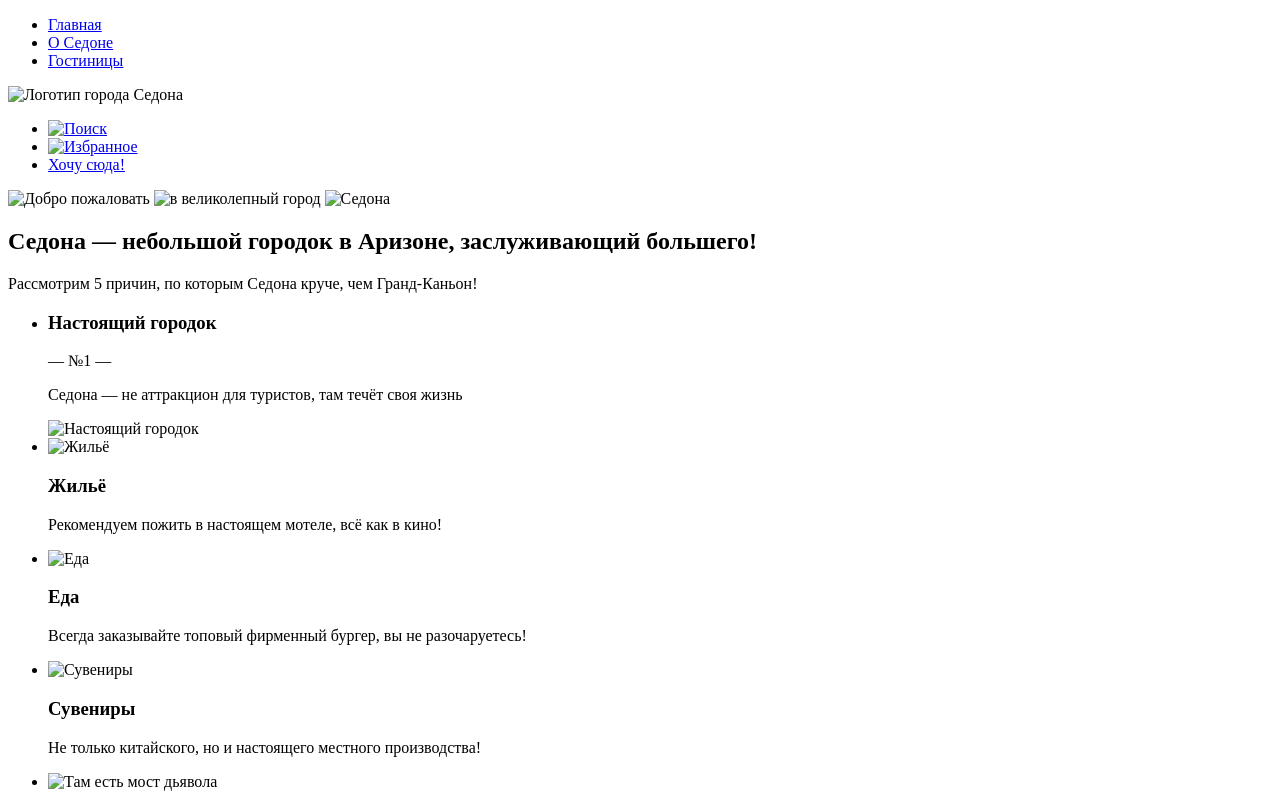
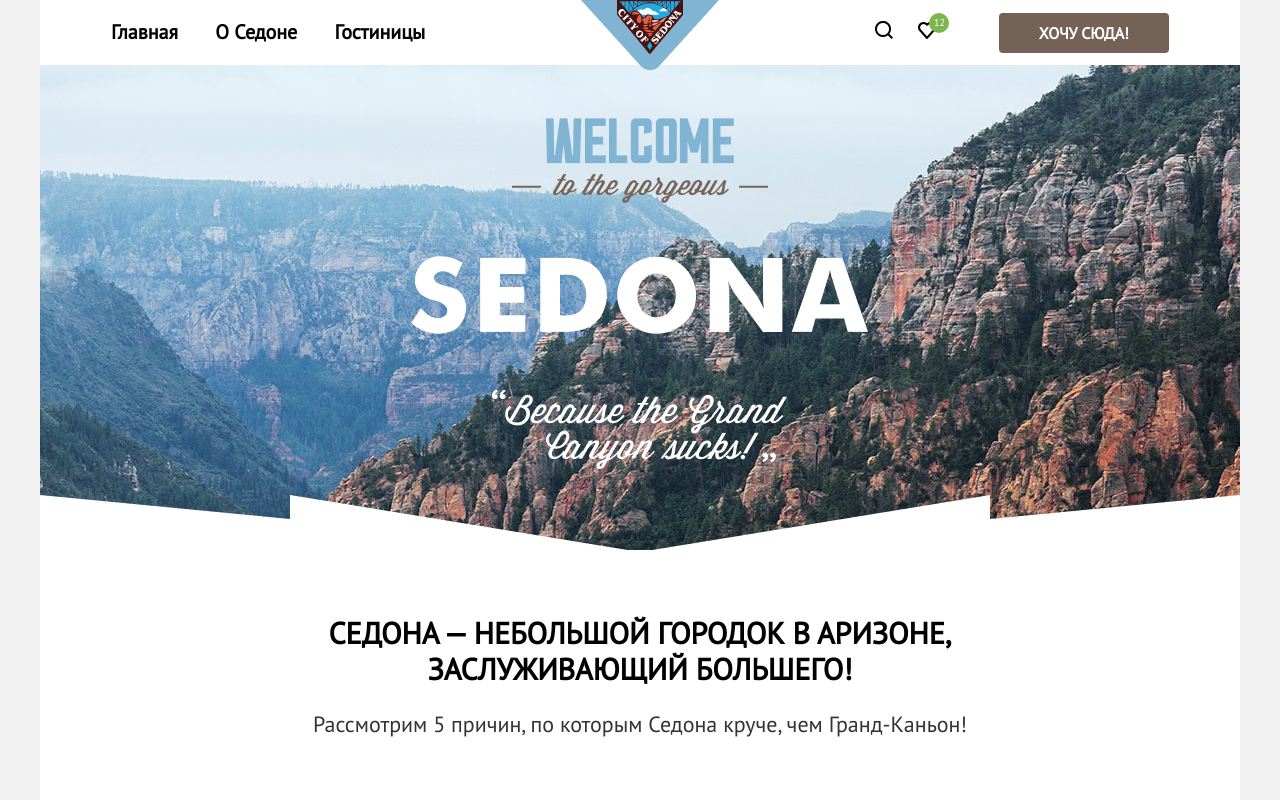
Before and after one commit to ekutok/568511-sedona-32, a plain HTML site: page index.html in a window 1280 px wide. Shown: the top 800 px of the page. Drawn offline with Linux system fonts and the light colour scheme.

Commit message:
Главная страница

```diff
--- /dev/null
+++ b/css/styles.css
@@ -0,0 +1,375 @@
+@font-face {
+  font-family: "PT Sans";
+  src: url("../fonts/ptsans-400.woff2") format("woff2");
+  font-weight: 400;
+  font-style: normal;
+  font-display: swap;
+ }
+
+ * {
+  margin: 0;
+  padding: 0;
+}
+
+body {
+  background-color: #F2F2F2;
+  font-family: "PT Sans", sans-serif;
+}
+
+.page-header,
+.page-main,
+.page-footer {
+  width: 1200px;
+  margin: 0 auto;
+}
+
+.page-header {
+  height: 65px;
+  background-color: #fff;
+  text-align: center;
+}
+.page-header .navigation .navigation-list {
+  display: inline-block;
+  list-style-type: none;
+  float: left;
+}
+.page-header .navigation .navigation-list li {
+  display: inline-block;
+  margin-right: 33px;
+}
+.page-header .navigation .navigation-list li:first-child {
+  margin-left: 71px;
+}
+.page-header .navigation .navigation-list li:last-child {
+  margin-right: 0;
+}
+.page-header .navigation .navigation-list li:hover {
+  border-bottom: 2px #756257 solid;
+}
+.page-header .navigation .navigation-list li a {
+  color: #000;
+  line-height: 65px;
+  font-weight: 700;
+  font-size: 20px;
+  text-decoration: none;
+}
+
+.page-header .navigation .logo {
+  display: inline-block;
+}
+
+.page-header .navigation .navigation-user {
+  display: inline-block;
+  list-style-type: none;
+  float: right;
+}
+.page-header .navigation .navigation-user li {
+  display: inline-block;
+  margin-right: 21px;
+}
+.page-header .navigation .navigation-user li:last-child {
+  margin-left: 12px;
+  margin-right: 71px;
+}
+.page-header .navigation .navigation-user li a {
+  color: #000;
+  line-height: 65px;
+  font-weight: 700;
+  font-size: 20px;
+  text-decoration: none;
+}
+.page-header .navigation .navigation-user .favourites {
+  background-color: #7DB54F;
+  border-radius: 50%;
+  color: #fff;
+  font-size: 10px;
+  font-weight: 400;
+  line-height: 20px;
+  width: 20px;
+  height: 20px;
+  position: relative;
+  top: -13px;
+  left: -12px;
+  display: inline-block;
+}
+
+.page-header .navigation .navigation-user .icon {
+  max-width: 18px;
+  max-height: 18px;
+}
+.page-header .navigation .navigation-user .button {
+  background-color: #756257;
+  width: 160px;
+  padding: 10px 40px;
+  font-size: 16px;
+  text-transform: uppercase;
+  border-radius: 4px;
+  color: #fff;
+}
+.page-header .navigation .navigation-user .button:hover {
+  background-color: #615048;
+}
+.page-header .navigation .navigation-user .button:active span {
+  opacity: 0.3;
+}
+
+
+.welcome {
+  background-color: #fff;
+}
+.welcome .poster {
+  background: url("../img/header-background.jpg") no-repeat;
+  height: 485px;
+  width: 1200px;
+  padding-top: 2px;
+  text-align: center;
+}
+.welcome .poster img {
+  margin-top: 51px;
+}
+.welcome .poster:after {
+  content: url("../img/header-divider.png");
+  height: 57px;
+  width: 1200px;
+  bottom: -21px;
+  left: 0;
+  position: relative;
+}
+.welcome .promo {
+  min-height: 282px;
+  width: 720px;
+  margin: 0 auto;
+
+}
+.welcome .promo h1 {
+  font-size: 30px;
+  font-weight: 700;
+  line-height: 36px;
+  text-align: center;
+  text-transform: uppercase;
+  margin-bottom: 23px;
+  padding-top: 63px;
+}
+.welcome .promo p {
+  font-size: 22px;
+  font-weight: 400;
+  text-align: center;
+  color: #333;
+}
+
+.advantages {
+  background-color: #fff;
+}
+.advantages .advantages-list {
+  list-style-type: none;
+}
+
+.advantages .advantages-list .photo {
+  width: 800px;
+  height: 384px;
+  float: left;
+}
+
+.advantages .advantages-list .advantages-item {
+  width: 400px;
+  height: 384px;
+  text-align: center;
+  float: left;
+}
+.advantages .advantages-list .advantages-item .advantages-title {
+  font-size: 24px;
+  font-weight: 700;
+  line-height: 28px;
+  text-align: center;
+  max-width: 220px;
+  padding-bottom: 25px;
+  margin: 0 auto;
+}
+.advantages .advantages-list .advantages-item .advantages-description {
+  font-size: 18px;
+  font-style: normal;
+  font-weight: 400;
+  line-height: 21px;
+  text-align: center;
+  max-width: 220px;
+  margin: 0 auto;
+}
+.advantages .advantages-list .advantages-item .advantages-number {
+  font-size: 18px;
+  padding-bottom: 25px;
+  font-weight: 400;
+  line-height: 21px;
+  text-align: center;
+  max-width: 220px;
+  margin: 0 auto;
+}
+.advantages .advantages-list .advantages-item img {
+  padding-top: 90px;
+  padding-bottom: 23px;
+  height: 75px;
+  width: 75px;
+}
+
+.advantages .advantages-list .advantages-item:nth-child(1) {
+  background-color: #83B3D3;
+  color: #fff;
+}
+.advantages .advantages-list .advantages-item:nth-child(1) .advantages-title,
+.advantages .advantages-list .advantages-item:nth-child(6) .advantages-title,
+.advantages .advantages-list .advantages-item:nth-child(7) .advantages-title,
+.advantages .advantages-list .advantages-item:nth-child(8) .advantages-title,
+.advantages .advantages-list .advantages-item:nth-child(9) .advantages-title,
+.advantages .advantages-list .advantages-item:nth-child(10) .advantages-title {
+  padding-top: 98px;
+}
+.advantages .advantages-list .advantages-item:nth-child(3),
+.advantages .advantages-list .advantages-item:nth-child(5),
+.advantages .advantages-list .advantages-item:nth-child(8),
+.advantages .advantages-list .advantages-item:nth-child(10) {
+  background-color: rgba(131, 179, 211, 0.12);
+}
+.advantages .advantages-list .advantages-item:nth-child(9) {
+  background-color: rgba(131, 179, 211, 0.2);
+}
+.advantages .advantages-list .advantages-item:nth-child(3) .advantages-description {
+  color: #333;
+}
+.advantages .advantages-list .advantages-item:nth-child(4) {
+  background-color: #fff;
+}
+.advantages .advantages-list .advantages-item:nth-child(4) .advantages-description {
+  color: #333;
+}
+.advantages .advantages-list .advantages-item:nth-child(7) {
+  background-color: #83B3D3;
+  color: #fff;
+}
+
+.hotel-search {
+  clear: both;
+  height: 417px;
+  background-color: #fff;
+  text-align: center;
+}
+.hotel-search h2 {
+  font-size: 30px;
+  font-weight: 700;
+  line-height: 36px;
+  padding-top: 90px;
+  margin: 0 auto;
+  width: 720px;
+  padding-bottom: 15px;
+  text-transform: uppercase;
+}
+.hotel-search p {
+  margin: 0 auto;
+  width: 720px;
+  font-size: 22px;
+  padding-top: 15px;
+  font-style: normal;
+  font-weight: 400;
+  line-height: 26px;
+}
+.hotel-search .button {
+  margin: 0 auto;
+  display: inline-block;
+  margin-top: 73px;
+  font-size: 20px;
+  font-weight: 400;
+  background-color: #756257;
+  padding: 10px 40px;
+  text-transform: uppercase;
+  border-radius: 4px;
+  color: #fff;
+  text-decoration: none;
+}
+
+
+.subscription {
+  clear: both;
+  height: 411px;
+  background: url("../img/subscribe-background.jpg") #000 no-repeat;
+  text-align: center;
+  color: #fff;
+}
+.subscription h2 {
+  font-size: 30px;
+  font-weight: 700;
+  line-height: 36px;
+  padding-top: 90px;
+  margin: 0 auto;
+  width: 720px;
+  padding-bottom: 15px;
+  text-transform: uppercase;
+}
+.subscription p {
+  margin: 0 auto;
+  width: 720px;
+  font-size: 22px;
+  padding-top: 15px;
+  font-style: normal;
+  font-weight: 400;
+  line-height: 26px;
+}
+.subscription form {
+  margin-top: 60px;
+}
+.subscription form input[type="email"] {
+  height: 60px;
+  width: 600px;
+  font-size: 18px;
+  line-height: 62px;
+  padding: 0 22px;
+  background: #F2F2F2;
+  border-radius: 10px 0px 0px 10px;
+  border: 0px;
+}
+.subscription form button {
+  color: #fff;
+  font-size: 20px;
+  background: #83B3D3;
+  border: 0px;
+  border-radius: 0px 10px 10px 0px;
+  text-transform: uppercase;
+  height: 60px;
+  width: 200px;
+}
+
+.page-footer {
+  height: 120px;
+  line-height: 120px;
+}
+.footer-social,
+.footer-telephone,
+.footer-copyright {
+  display: inline-block;
+}
+.footer-social {
+  width: 165px;
+  padding-left: 70px;
+}
+.footer-social ul.social-list {
+  list-style-type: none;
+}
+.footer-social ul.social-list li.social-item {
+  display: inline-block;
+  margin-right: 30px;
+}
+.footer-social ul.social-list li.social-item:last-child {
+  margin-right: 0px;
+}
+.footer-telephone {
+  width: 720px;
+  font-size: 40px;
+  font-weight: 400;
+  text-align: center;
+}
+.footer-telephone a {
+  color: #000;
+  text-decoration: none;
+}
+.footer-copyright {
+  width: 165px;
+  padding-right: 70px;
+  text-align: right;
+}
--- a/index.html
+++ b/index.html
@@ -3,6 +3,7 @@
   <head>
     <meta charset="utf-8">
     <title>HTML Academy: Седона</title>
+    <link rel="stylesheet" href="css/styles.css">
   </head>
   <body>
 
@@ -19,59 +20,61 @@
             <a class="navigation-link" href="catalog.html">Гостиницы</a>
           </li>
         </ul>
-        <img class="logo" src="" alt="Логотип города Седона">
-        <ul class="navigation-list navigation-user">
+        <img class="logo" src="img/logo-sedona.png" width="138" height="70" alt="Логотип города Седона">
+        <ul class="navigation-user">
           <li class="navigation-item">
             <a class="navigation-link" href="#">
-              <img src="" alt="Поиск">
+              <img src="img/icon-search.png" class="icon" alt="Поиск">
             </a>
           </li>
           <li class="navigation-item">
             <a class="navigation-link" href="#">
-              <img src="" alt="Избранное">
+              <img src="img/icon-favourites.png" class="icon" alt="Избранное">
+              <span class="favourites">12</span>
             </a>
           </li>
           <li class="navigation-item">
-            <a class="navigation-link button" href="#">Хочу сюда!</a>
+            <a class="navigation-link button" href="#"><span>Хочу сюда!</span></a>
           </li>
         </ul>
       </nav>
     </header>
 
     <main class="page-main">
-      <section class="promo">
-        <img src="" alt="Добро пожаловать">
-        <img src="" alt="в великолепный город">
-        <img src="" alt="Седона">
-        <h1>Седона — небольшой городок в Аризоне, заслуживающий большего!</h1>
-        <p>Рассмотрим 5 причин, по которым Седона круче, чем Гранд-Каньон!</p>
+      <section class="welcome">
+        <section class="poster">
+          <img src="img/header-welcome.png" alt="Добро пожаловать в великолепный город Седона" height="352" width="458">
+        </section>
+        <section class="promo">
+          <h1>Седона — небольшой городок в Аризоне, заслуживающий большего!</h1>
+          <p>Рассмотрим 5 причин, по которым Седона круче, чем Гранд-Каньон!</p>
+        </section>
       </section>
       <section class="advantages">
         <ul class="advantages-list">
           <li class="advantages-item">
-            <h3 class="advantages-title">Настоящий
-              городок</h3>
+            <h3 class="advantages-title">Настоящий городок</h3>
             <p class="advantages-number">— №1 —</p>
             <p class="advantages-description">Седона — не аттракцион для туристов, там течёт своя жизнь</p>
-            <img src="" alt="Настоящий городок">
           </li>
+          <img src="../img/photo-1.jpg" class="photo" alt="Настоящий городок">
           <li class="advantages-item">
-            <img src="" alt="Жильё">
+            <img src="../img/icon-1.png" alt="Жильё">
             <h3 class="advantages-title">Жильё</h3>
             <p class="advantages-description">Рекомендуем пожить в настоящем мотеле, всё как в кино!</p>
           </li>
           <li class="advantages-item">
-            <img src="" alt="Еда">
+            <img src="../img/icon-2.png" alt="Еда">
             <h3 class="advantages-title">Еда</h3>
             <p class="advantages-description">Всегда заказывайте топовый фирменный бургер, вы не разочаруетесь!</p>
           </li>
           <li class="advantages-item">
-            <img src="" alt="Сувениры">
+            <img src="../img/icon-3.png" alt="Сувениры">
             <h3 class="advantages-title">Сувениры</h3>
             <p class="advantages-description">Не только китайского, но и настоящего местного производства!</p>
           </li>
+          <img src="../img/photo-2.jpg" class="photo" alt="Там есть мост дьявола">
           <li class="advantages-item">
-            <img src="" alt="Там есть мост дьявола">
             <h3 class="advantages-title">Там есть мост дьявола</h3>
             <p class="advantages-number">— №2 —</p>
             <p class="advantages-description">Да, по нему можно пройти! Если вы осмелитесь, разумеется</p>
@@ -102,8 +105,7 @@
         <h2>Подпишитесь на рассылку</h2>
         <p>Только полезная информация и никакого спама, честное бойскаутское!</p>
         <form action="https://echo.htmlacademy.ru/">
-          <button type="email" name="email" placeholder="Ваш e-mail"></button>
-            <button type="submit" value="Подписаться"></button>
+          <input type="email" name="email" placeholder="Ваш e-mail"><button type="submit">Подписаться</button>
         </form>
       </section>
     </main>
@@ -112,13 +114,13 @@
       <section class="footer-social">
         <ul class="social-list">
           <li class="social-item">
-            <a href="#"><img src="" alt="Twitter"></a>
+            <a href="#"><img src="img/social-twitter.png" alt="Twitter"></a>
           </li>
           <li class="social-item">
-            <a href="#"><img src="" alt="Facebook"></a>
+            <a href="#"><img src="img/social-facebook.png" alt="Facebook"></a>
           </li>
           <li class="social-item">
-            <a href="#"><img src="" alt="YouTube"></a>
+            <a href="#"><img src="img/social-youtube.png" alt="YouTube"></a>
           </li>
         </ul>
       </section>
@@ -126,7 +128,7 @@
         <a href="tel:+78128121212">+7 (812) 812-12-12</a>
       </section>
       <section class="footer-copyright">
-        <a href="#"><img src="" alt="HTML Academy"></a>
+        <a href="#"><img src="img/logo-htmlacademy.png" alt="HTML Academy"></a>
       </section>
     </footer>
 
```
Also changed, not shown: catalog.html (+1 -0 lines), img/header-background.jpg (added), img/header-divider.png (added), img/header-welcome.png (added), img/icon-1.png (added), img/icon-2.png (added), img/icon-3.png (added), img/icon-favourites.png (added), img/icon-search.png (added), img/logo-htmlacademy.png (added), img/logo-sedona.png (added), img/photo-1.jpg (added), img/photo-2.jpg (added), img/social-facebook.png (added), 3 more files.
